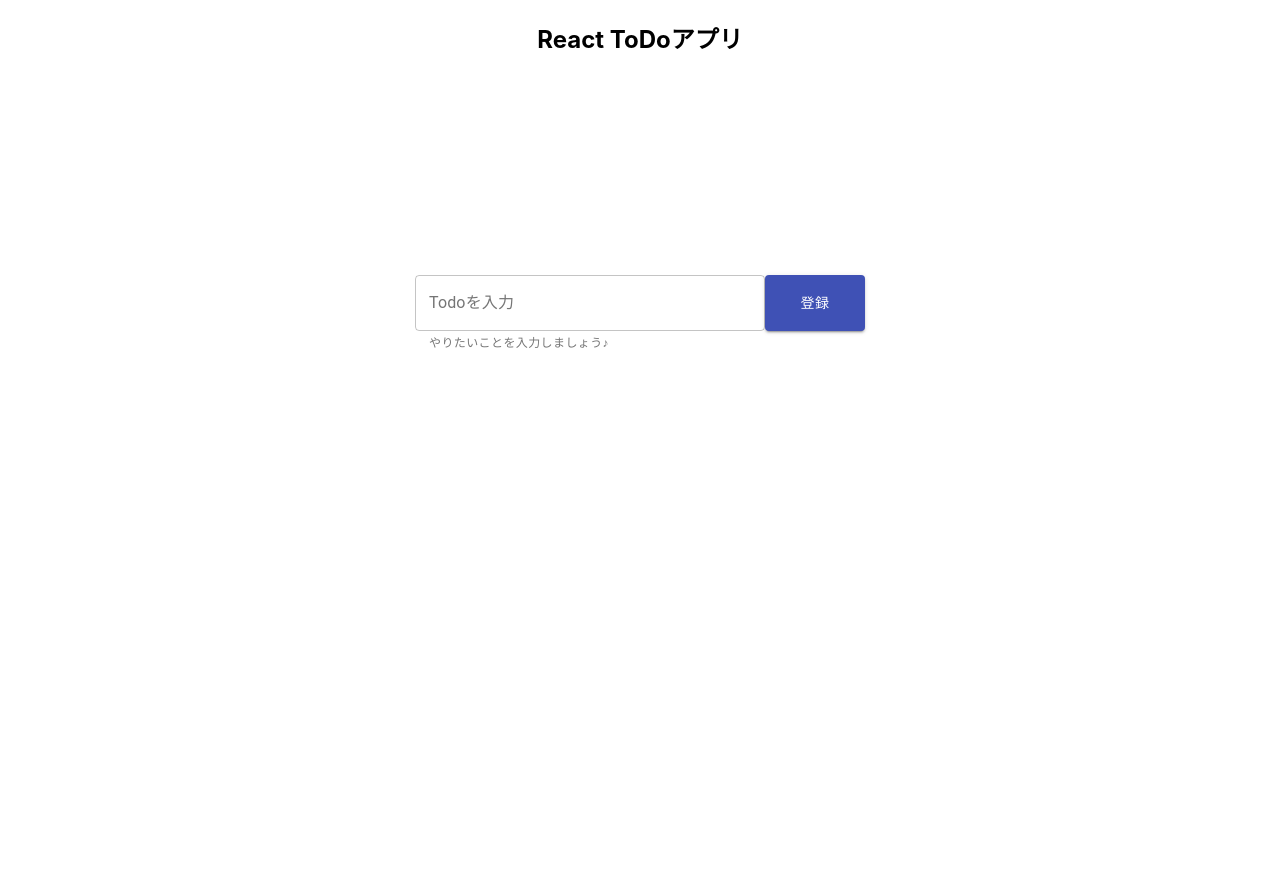
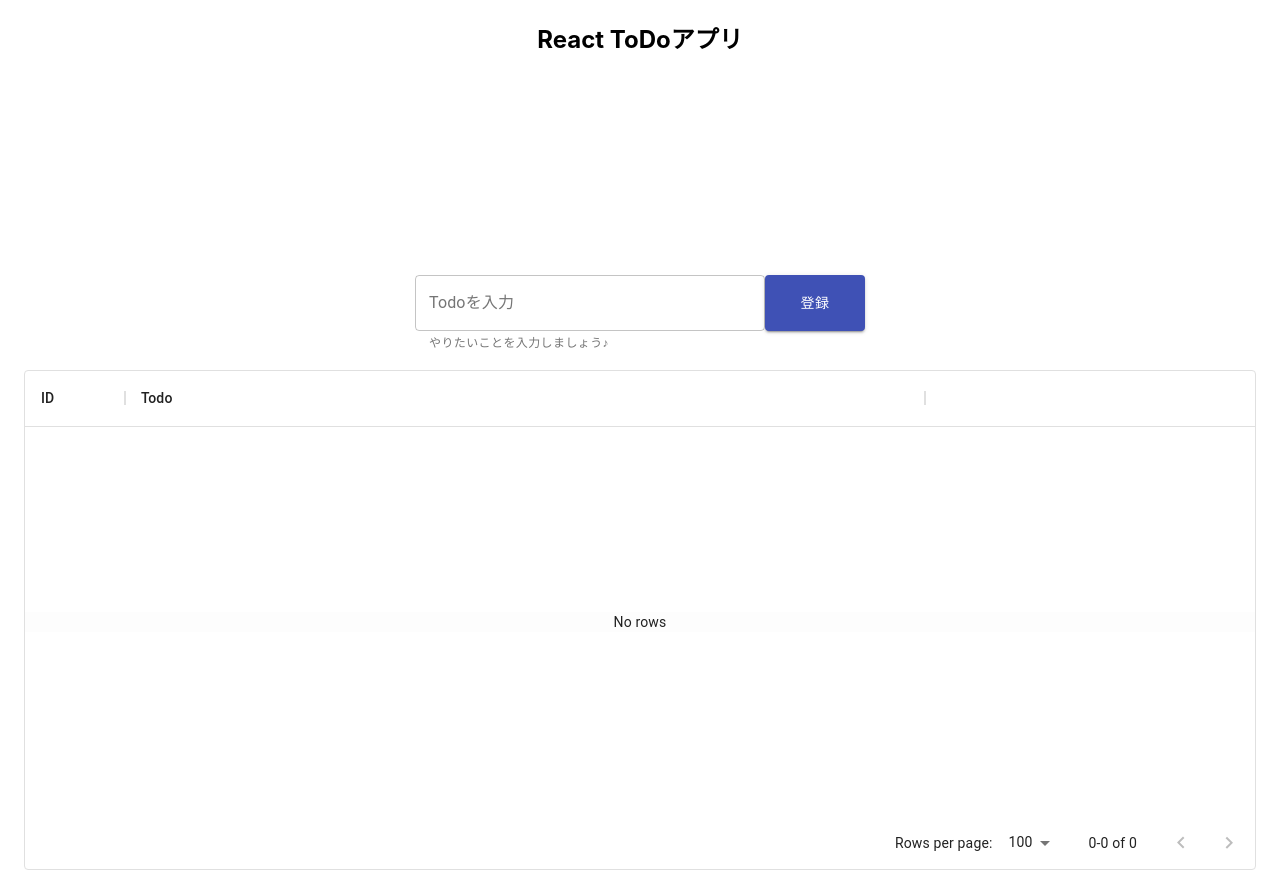
Before and after one commit to koh97222/react-todos, a React (Create React App) app in the folder front/my-app/: page / in a window 1280 px wide. Before the commit the page ends 800 px from the top, so only its background shows below. Built offline with nearby package versions, Linux system fonts and the light colour scheme.

Commit message:
todo,todosをステートで管理

```diff
--- a/front/my-app/package.json
+++ b/front/my-app/package.json
@@ -4,10 +4,12 @@
   "private": true,
   "dependencies": {
     "@material-ui/core": "^4.11.0",
+    "@material-ui/data-grid": "^4.0.0-alpha.8",
     "@testing-library/jest-dom": "^5.11.4",
     "@testing-library/react": "^11.1.0",
     "@testing-library/user-event": "^12.1.10",
     "@types/jest": "^26.0.15",
+    "@types/material-ui-datatables": "^0.18.3",
     "@types/node": "^12.0.0",
     "@types/react": "^16.9.53",
     "@types/react-dom": "^16.9.8",
--- a/front/my-app/src/TodoPage.tsx
+++ b/front/my-app/src/TodoPage.tsx
@@ -3,6 +3,7 @@
 import WrapOutlinedTextField from "./components/WrapOutlinedTextField";
 import { makeStyles } from "@material-ui/core/styles";
 import { Grid } from "@material-ui/core";
+import WrapDataTable from "./components/WrapDataTable";
 
 /**
  * TodoPage
@@ -10,9 +11,8 @@
  */
 const TodoPage = () => {
   const classes = useStyles();
-  const todos: string[] = [];
-  // todosをuseStateで管理したほうがよい・・？
-  // const [todos, addTodo] = useState<string[]>([]);
+  const [todo, setValue] = useState("");
+  const [todos, addTodo] = useState<object[]>([]);
 
   return (
     <>
@@ -24,38 +24,57 @@
               id={"content"}
               label={"Todoを入力"}
               helperText={"やりたいことを入力しましょう♪"}
+              value={todo}
+              setValue={(e) => {
+                setValue(e);
+              }}
             ></WrapOutlinedTextField>
             <WrapButton
               title={"登録"}
               click={() => {
-                regist(todos);
+                let id = todos.length + 1;
+                addTodo([...todos, { id, todo }]);
               }}
             />
           </form>
         </Grid>
-        <Grid item xs={12} sm={12}></Grid>
+        <Grid item xs={12} sm={12}>
+          <WrapDataTable
+            height={500}
+            columns={columns}
+            rows={Object.values(todos)}
+            width={"100%"}
+          ></WrapDataTable>
+        </Grid>
       </Grid>
     </>
   );
 };
 
-/**
- * regist
- * Todoリストの登録
- */
-const regist = (todos: string[]) => {
-  /**
-   * 入力したTodo
-   * ※注意：tsxファイル化では、document.getElementById('hoge'),valueはできない。
-   * document.getElementById(‘hoge’);の戻り値は、HTMLElement型で、この型のインターフェースにはvalueプロパティは存在しない
-   * HTMLElement型を継承したHTMLTextAreaElement型にはvalueプロパティが存在するので、castする必要がある。
-   * @see https://stackoverflow.com/questions/12686927/typescript-casting-htmlelement
-   */
-  const input = (document.getElementById("content") as HTMLTextAreaElement)
-    .value;
-  todos.push(input);
-  console.log(todos);
-};
+// /**
+//  * regist
+//  * Todoリストの登録
+//  */
+// const regist = (todos: Object[]) => {
+//   /**
+//    * 入力したTodo
+//    * ※注意：tsxファイル化では、document.getElementById('hoge'),valueはできない。
+//    * document.getElementById(‘hoge’);の戻り値は、HTMLElement型で、この型のインターフェースにはvalueプロパティは存在しない
+//    * HTMLElement型を継承したHTMLTextAreaElement型にはvalueプロパティが存在するので、castする必要がある。
+//    * @see https://stackoverflow.com/questions/12686927/typescript-casting-htmlelement
+//    */
+//   const input: string = (document.getElementById(
+//     "content"
+//   ) as HTMLTextAreaElement).value;
+//   todos.push({ input });
+//   console.log(todos);
+// };
+
+// テーブルのカラムを用意
+const columns = [
+  { field: "id", headerName: "ID", width: 100 },
+  { field: "todo", headerName: "Todo", width: 800 },
+];
 
 /**
  * style
--- /dev/null
+++ b/front/my-app/src/components/WrapDataTable.tsx
@@ -0,0 +1,24 @@
+import React from "react";
+import { DataGrid } from "@material-ui/data-grid";
+
+interface TableProps {
+  columns: any;
+  height: number;
+  rows: any;
+  width: string;
+}
+
+/**
+ * DataGridをラップしたコンポーネント
+ * @todo: いい感じにレスポンシブにならないものか・・
+ * @param props
+ */
+const WrapDataTable = (props: TableProps) => {
+  return (
+    <div style={{ height: props.height, width: props.width }}>
+      <DataGrid rows={props.rows} columns={props.columns} />
+    </div>
+  );
+};
+
+export default WrapDataTable;
--- a/front/my-app/src/components/WrapOutlinedTextField.tsx
+++ b/front/my-app/src/components/WrapOutlinedTextField.tsx
@@ -1,4 +1,4 @@
-import React, { useState } from "react";
+import React from "react";
 import { TextField } from "@material-ui/core";
 import { makeStyles } from "@material-ui/core/styles";
 
@@ -6,6 +6,8 @@
   id: string;
   label: string;
   helperText: string;
+  value: string;
+  setValue(e: string): void;
 }
 
 /**
@@ -14,7 +16,6 @@
  */
 const WrapOutlinedTextField = (props: TextFieldProps) => {
   const classes = useStyles();
-  const [input, setValue] = useState("");
 
   return (
     <>
@@ -24,8 +25,8 @@
         label={props.label}
         variant="outlined"
         helperText={props.helperText}
-        value={input}
-        onChange={(e) => setValue(e.target.value)}
+        value={props.value}
+        onChange={(e) => props.setValue(e.target.value)}
       ></TextField>
     </>
   );
```
Also changed, not shown: 2 other files (tests, documents, lock files or other folders).
